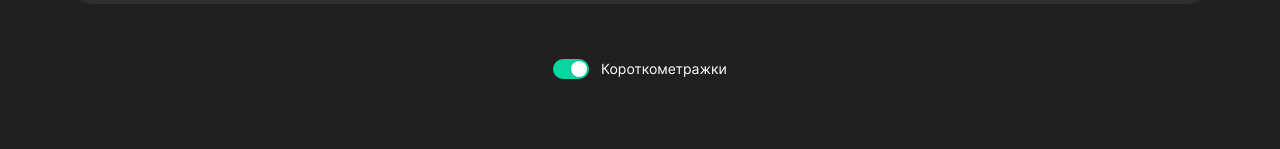
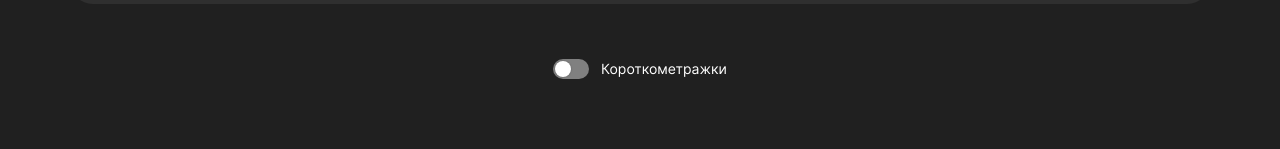
Before and after one commit to TheLastRogue001/movies-explorer-frontend, a React (Create React App) app: page /movies in a window 1280 px wide. Shown: the part 176-325 px from the top of the page. Built offline with nearby package versions, Linux system fonts and the light colour scheme.

Commit message:
fix: true radio button

```diff
--- a/src/components/Movies/Movies.js
+++ b/src/components/Movies/Movies.js
@@ -8,7 +8,7 @@ import "./Movies.css";
 // import * as auth from "../utils/auth";
 
 function Movies() {
-  const [short, setShort] = useState(true);
+  const [short, setShort] = useState(false);
 
   return (
     <div className="movies">
--- a/src/components/SavedMovies/SavedMovies.js
+++ b/src/components/SavedMovies/SavedMovies.js
@@ -8,7 +8,7 @@ import "./SavedMovies.css";
 // import * as auth from "../utils/auth";
 
 function SavedMovies() {
-  const [short, setShort] = useState(true);
+  const [short, setShort] = useState(false);
   const [remove, setRemove] = useState(true);
   return (
     <div className="movies">
```
